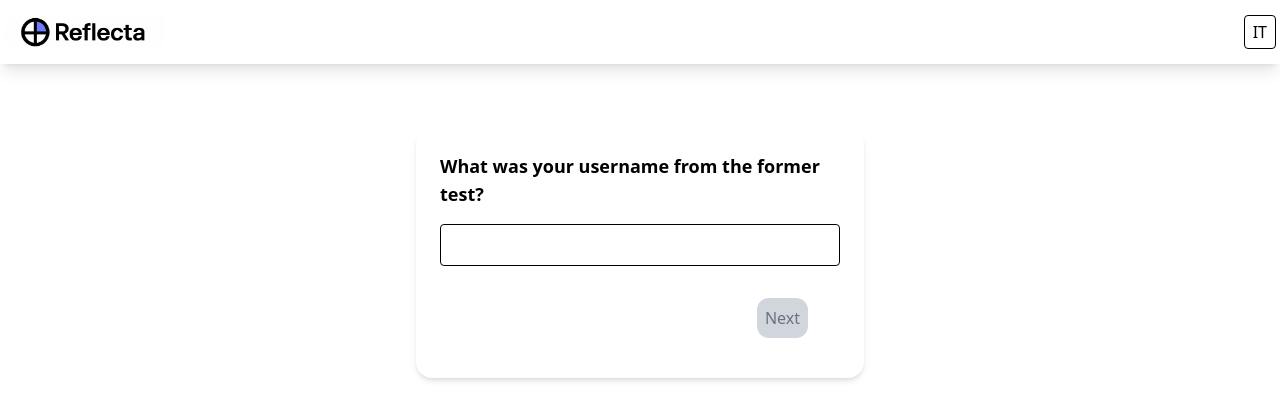
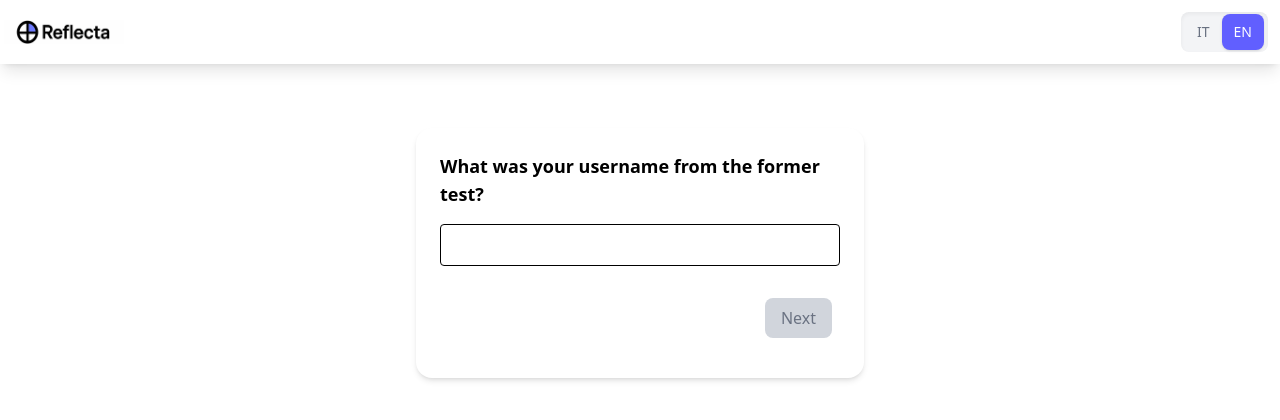
Before and after one commit to soorenaganji/reflecta, a Next.js app: page /form/step1 in a window 1280 px wide. Shown: the top 420 px of the page. Built offline with nearby package versions, Linux system fonts and the light colour scheme.

Commit message:
Refactor component styles for consistency and improved user experience

```diff
--- a/app/form/step1/page.js
+++ b/app/form/step1/page.js
@@ -44,7 +44,7 @@ export default function Step1() {
             <div className="space-y-3">
               <input
                 type="text"
-                className=" outline-none border px-4 py-2 w-full rounded focus:ring-2 focus:ring-indigo-600"
+                className=" outline-none border px-4 py-2 w-full rounded focus:border-indigo-600"
                 onChange={(e) => {
                   onNext(e.target.value);
                 }}
@@ -75,7 +75,7 @@ export default function Step1() {
                     setSelectedGender(gender);
                     onNext(gender);
                   }}
-                  className={`w-full px-4 py-2 rounded-xl border text-center transition duration-200 focus:ring-2 focus:ring-indigo-600
+                  className={`w-full px-4 py-2 rounded-xl border text-center transition duration-200 outline-none
                     ${
                       selectedGender === gender
                         ? "bg-white text-indigo-600 border-indigo-600 font-semibold"
--- a/components/InstructionWrapper.jsx
+++ b/components/InstructionWrapper.jsx
@@ -34,7 +34,7 @@ export default function InstructionWrapper({ steps, onFinish, children }) {
       <div className="w-full flex items-center justify-between">
         {current > 0 ? (
           <button
-            className="p-2 bg-gray-300 text-gray-700 rounded-xl transition duration-200 hover:bg-gray-400 focus:ring-2 focus:ring-gray-400"
+            className="px-4 py-2 cursor-pointer bg-gray-300 text-gray-700 rounded-lg transition duration-200 hover:bg-gray-400"
             onClick={handlePrevious}
           >
             {t("previous")}
@@ -43,7 +43,7 @@ export default function InstructionWrapper({ steps, onFinish, children }) {
           <div /> // Empty space to keep layout consistent
         )}
         <button
-          className="p-2 bg-indigo-600 text-white rounded-xl transition duration-200 hover:bg-indigo-700 focus:ring-2 focus:ring-indigo-600"
+          className="px-4 py-2 cursor-pointer bg-indigo-600 text-white rounded-lg transition duration-200 hover:bg-indigo-700 "
           onClick={handleNext}
         >
           {current < steps.length - 1 ? t("next") : t("finish")}
--- a/components/LayoutShell.jsx
+++ b/components/LayoutShell.jsx
@@ -1,9 +1,9 @@
-'use client';
-import { useLanguage } from './LanguageProvider';
-import { Toaster } from 'react-hot-toast';
-import Image from 'next/image';
-import Link from 'next/link';
-import logo from '@/public/logo.PNG';
+"use client";
+import { useLanguage } from "./LanguageProvider";
+import { Toaster } from "react-hot-toast";
+import Image from "next/image";
+import Link from "next/link";
+import logo from "@/public/logo.PNG";
 
 export default function LayoutShell({ children }) {
   const { lang, setLang } = useLanguage();
@@ -13,14 +13,34 @@ export default function LayoutShell({ children }) {
       <div>
         <header className="flex items-center justify-between px-1 py-4 h-16 shadow-lg mb-16">
           <Link href="/">
-            <Image src={logo} width={160} height={60} alt="logo" />
+            <Image src={logo} width={120} height={60} alt="logo" />
           </Link>
-          <button
-            className="px-2 py-1 border rounded"
-            onClick={() => setLang(lang === 'en' ? 'it' : 'en')}
-          >
-            {lang === 'en' ? 'IT' : 'EN'}
-          </button>
+          <div className="flex items-center justify-center mr-2">
+            <div className="flex bg-gray-100 rounded-lg px-1 py-0.5 shadow-inner">
+              <button
+                onClick={() => setLang("it")}
+                className={`px-3 py-2 rounded-lg text-sm font-medium transition
+            ${
+              lang === "it"
+                ? "bg-indigo-500 text-white shadow font-bold"
+                : "text-gray-500 hover:text-indigo-600"
+            }`}
+              >
+                IT
+              </button>
+              <button
+                onClick={() => setLang("en")}
+                className={`px-3 py-2 rounded-lg text-sm font-medium transition
+            ${
+              lang === "en"
+                ? "bg-indigo-500 text-white shadow font-bold"
+                : "text-gray-500 hover:text-indigo-600"
+            }`}
+              >
+                EN
+              </button>
+            </div>
+          </div>
         </header>
         <div className="px-3">{children}</div>
         <footer></footer>
--- a/components/QuestionWrapper.jsx
+++ b/components/QuestionWrapper.jsx
@@ -30,11 +30,15 @@ export default function QuestionWrapper({ steps, onFinish, children }) {
     <div className="p-6 max-w-md mx-auto bg-white shadow-md rounded-2xl space-y-4">
       <div className="text-lg font-semibold">{currentStep.label}</div>
 
-      {children({ step: currentStep, onNext: handleAnswer, onSubmit: handleNext })}
+      {children({
+        step: currentStep,
+        onNext: handleAnswer,
+        onSubmit: handleNext,
+      })}
 
-      <div className="w-full px-8 py-4 flex items-center justify-end">
+      <div className="w-full px-2 py-4 flex items-center justify-end">
         <button
-          className={`p-2 rounded-xl transition duration-200 focus:ring-2 focus:ring-indigo-600 ${
+          className={`px-4 py-2 cursor-pointer rounded-lg transition duration-200 focus:ring-2 focus:ring-indigo-600 ${
             currentAnswer
               ? "bg-indigo-600 text-white hover:bg-indigo-700"
               : "bg-gray-300 text-gray-500 cursor-not-allowed"
```
